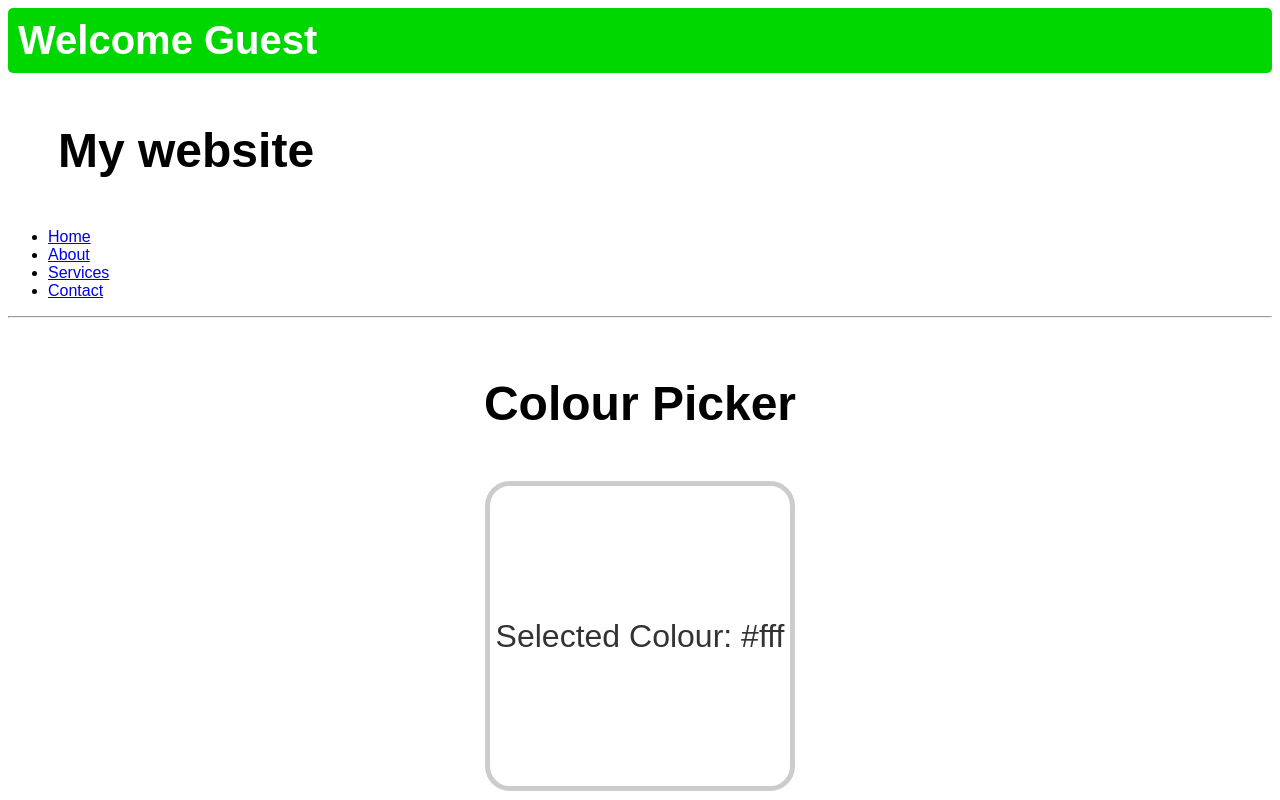
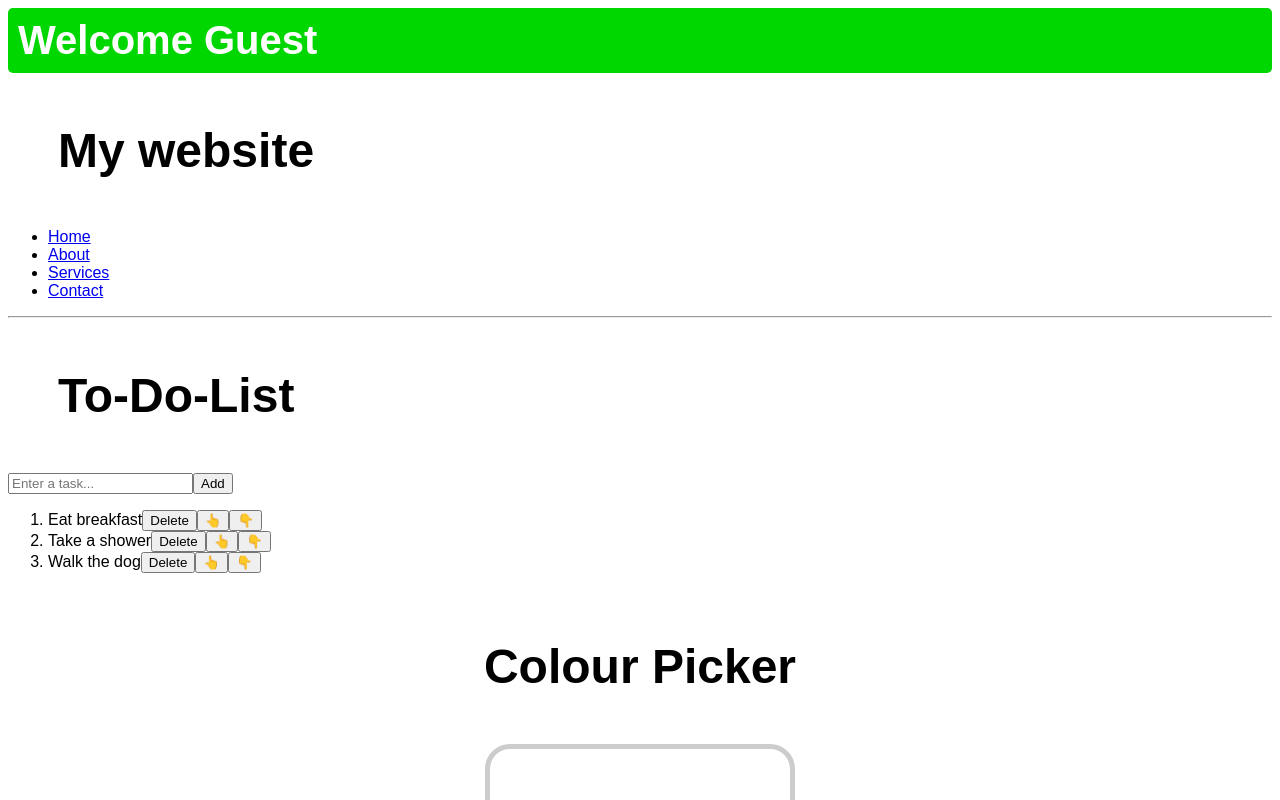
Before and after one commit to MarkChips/React-bro-code-tutorial, a React (Vite) app in the folder my-react-app/: page / in a window 1280 px wide. Shown: the top 800 px of the page. Built offline with nearby package versions, Linux system fonts and the light colour scheme.

Commit message:
feat: :sparkles: add ToDoList component initial structure

```diff
--- a/my-react-app/src/App.jsx
+++ b/my-react-app/src/App.jsx
@@ -9,6 +9,7 @@ import ProfilePicture from "./ProfilePicture.jsx";
 import MyComponent from "./MyComponent.jsx";
 import Counter from "./Counter.jsx";
 import ColorPicker from "./ColorPicker.jsx";
+import ToDoList from "./ToDoList.jsx";
 
 function App() {
 
@@ -31,6 +32,7 @@ function App() {
     <>
       <UserGreeting isLoggedIn={true} />
       <Header />
+      <ToDoList />
       <ColorPicker />
       <MyComponent />
       <Counter />
--- /dev/null
+++ b/my-react-app/src/ToDoList.jsx
@@ -0,0 +1,49 @@
+import React, { useState } from 'react';
+import List from './List';
+
+function ToDoList() {
+
+    const [tasks, setTasks] = useState(["Eat breakfast", "Take a shower", "Walk the dog"])
+    const [newTask, setNewTask] = useState("");
+
+    function handleInputChange(event) {
+        setNewTask(event.target.value);
+    }
+
+    function addTask() {
+
+    }
+
+    function deleteTask(index) {
+
+    }
+
+    function moveTaskUp(index) {
+
+    }
+
+    function moveTaskDown(index) {
+
+    }
+
+    return (
+        <div className="to-do-list">
+            <h1>To-Do-List</h1>
+            <div>
+                <input type="text" placeholder='Enter a task...' value={newTask} onChange={handleInputChange} />
+                <button className="add-button" onClick={addTask}>Add</button>
+            </div>
+
+            <ol>
+                {tasks.map((task, index) => <li key={index}>
+                    <span className="text">{task}</span>
+                    <button className='delete-button' onClick={() => deleteTask(index)}>Delete</button>
+                    <button className='move-button' onClick={() => moveTaskUp(index)}>👆</button>
+                    <button className='move-button' onClick={() => moveTaskDown(index)}>👇</button>
+                </li>)}
+            </ol>
+        </div >
+    );
+}
+
+export default ToDoList;
```
